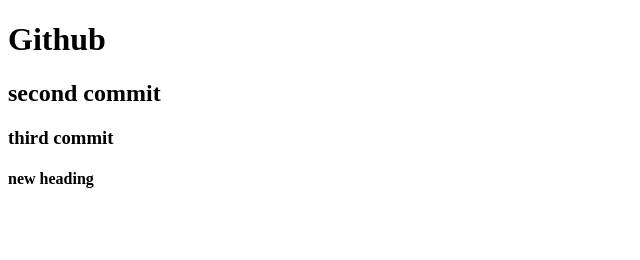
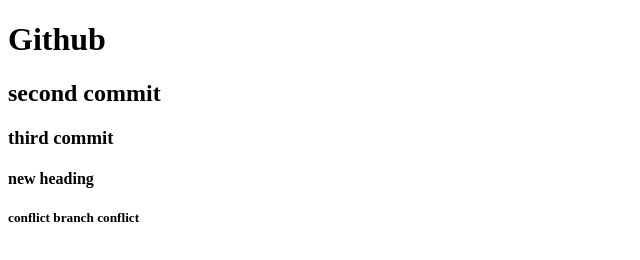
Before and after one commit to ncuong0704/learn_git, a plain HTML site: page index.html in a window 1280 px wide. Shown: the whole page, without its empty margins (0-640 px from the left). Drawn offline with Linux system fonts and the light colour scheme.

Commit message:
git conflict

```diff
--- a/index.html
+++ b/index.html
@@ -10,5 +10,6 @@
     <h2>second commit</h2>
     <h3>third commit</h3>
     <h4>new heading</h4>
+    <h5>conflict branch conflict</h5>
 </body>
 </html>
```
